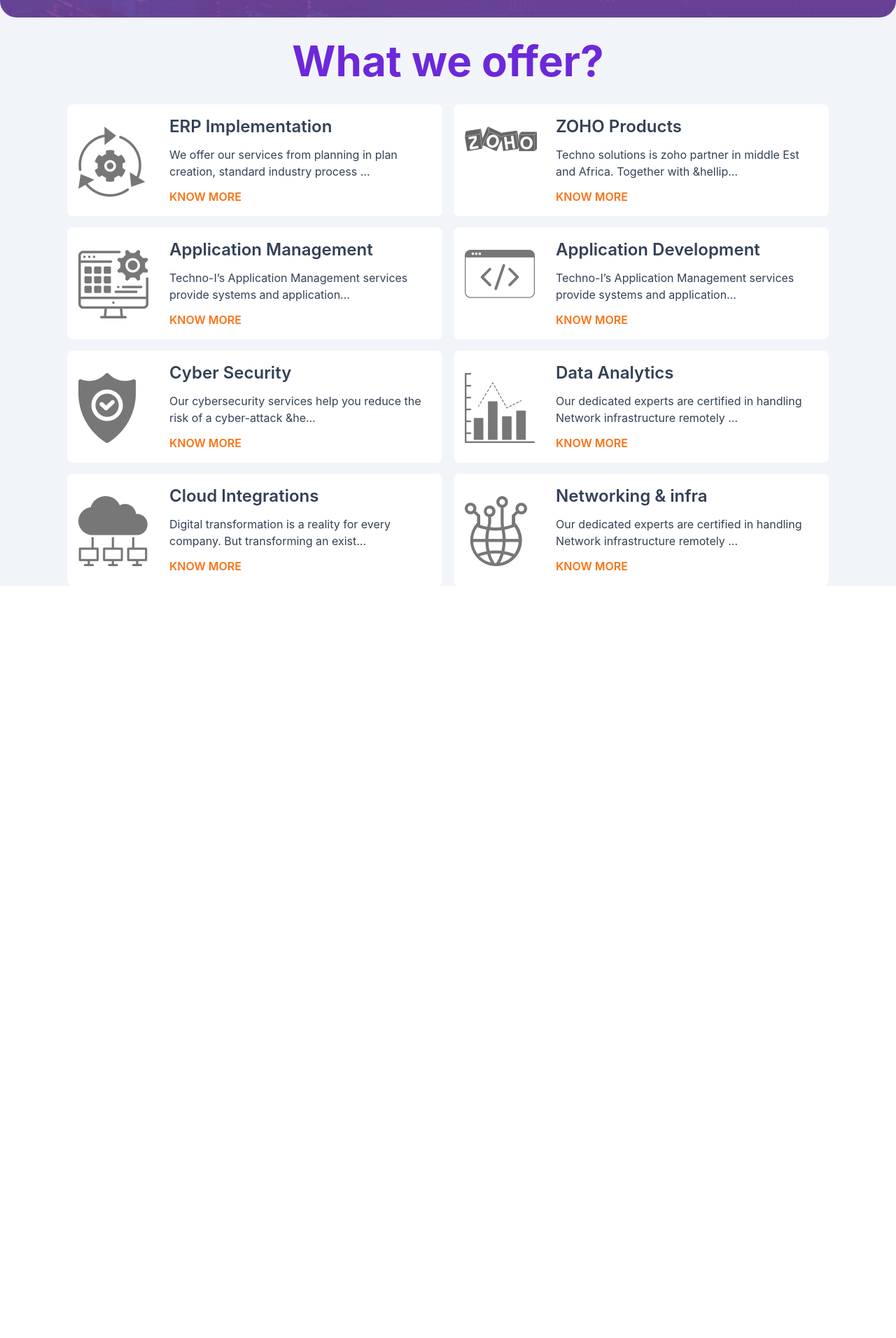
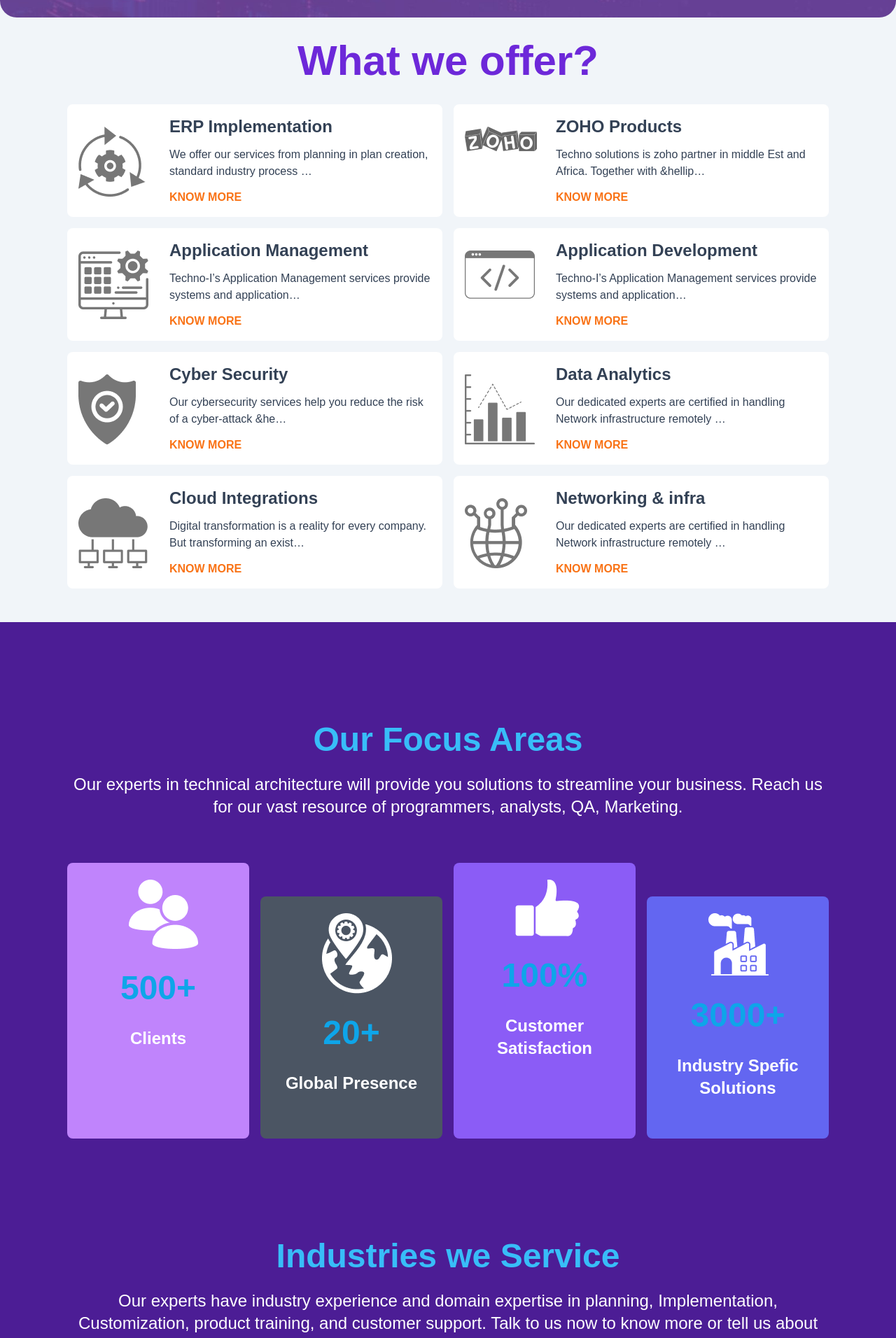
Before and after one commit to ali-mandela/techno, a React (Create React App) app: page /home in a window 1280 px wide. Shown: the part 875-2787 px from the top of the page at 70% size. Before the commit the page ends 1712 px from the top, so only its background shows below. Built offline with nearby package versions, Linux system fonts and the light colour scheme.

Commit message:
area 50% done

```diff
--- /dev/null
+++ b/src/components/Area.js
@@ -0,0 +1,45 @@
+import React from 'react';
+import homeBanner from '../assets/Hom-banner-Image-01-min-scaled.jpg'
+import user from '../assets/clients.png'
+import globe from '../assets/globe.png'
+import like from '../assets/like.png'
+import ind from '../assets/industry.png'
+
+const Area = () => {
+    return (
+        <div className=' bg-cover rounded-bl-3xl rounded-br-3xl bg-violet-900' >
+            <div className=''>
+                <h1 className='text-center font-Poppins font-semibold text-5xl text-sky-400 pt-36'>Our Focus Areas</h1>
+                <h1 className='text-white font-Poppins text-2xl text-center px-24 py-6 mb-10'>Our experts in technical architecture will provide you solutions to streamline your business. Reach us for our vast resource of programmers, analysts, QA, Marketing.</h1>
+            </div>
+            <div class="grid grid-cols-4 gap-4 mx-24">
+                <div className='bg-purple-400 rounded-lg p-6'>
+                    <img className='ml-16' src={user} alt="" />
+                    <h1 className='text-sky-500 font-Poppins font-bold text-center text-5xl my-8'>500+</h1>
+                    <h1 className='font-Poppins font-semibold text-white text-center text-2xl mb-8'>Clients</h1>
+                </div>
+                <div className='bg-gray-600 rounded-lg p-6 mt-12'>
+                    <img className='ml-16' src={globe} alt="" />
+                    <h1 className='text-sky-500 font-Poppins font-bold text-center text-5xl my-8'>20+</h1>
+                    <h1 className='font-Poppins font-semibold text-white text-center text-2xl mb-8'>Global Presence</h1>
+                </div>
+                <div className='bg-violet-500 rounded-lg p-6'>
+                    <img className='ml-16' src={like} alt="" />
+                    <h1 className='text-sky-500 font-Poppins font-bold text-center text-5xl my-8'>100%</h1>
+                    <h1 className='font-Poppins font-semibold text-white text-center text-2xl mb-8'>Customer Satisfaction</h1>
+                </div>
+                <div className='bg-indigo-500 rounded-lg p-6 mt-12'>
+                    <img className='ml-16' src={ind} alt="" />
+                    <h1 className='text-sky-500 font-Poppins font-bold text-center text-5xl my-8'>3000+</h1>
+                    <h1 className='font-Poppins font-semibold text-white text-center text-2xl mb-8'>Industry Spefic Solutions</h1>
+                </div>
+            </div>
+            <div className=''>
+                <h1 className='text-center font-Poppins font-semibold text-5xl text-sky-400 pt-36'>Industries we Service</h1>
+                <h1 className='text-white font-Poppins text-2xl text-center px-24 py-6 mb-10'>Our experts have industry experience and domain expertise in planning, Implementation, Customization, product training, and customer support. Talk to us now to know more or tell us about your requirements and we will be glad to pitch-in.</h1>
+            </div>
+        </div>
+    );
+};
+
+export default Area;
--- a/src/components/Banner.js
+++ b/src/components/Banner.js
@@ -6,12 +6,12 @@ const Banner = () => {
         <div className='w-full h-screen bg-cover rounded-bl-3xl rounded-br-3xl' style={{ backgroundImage: `url(${homeBanner})` }}>
             <div class="grid grid-cols-2 gap-4 ">
                 <div className='pl-24 py-52'>
-                    <h1 className='text-white font-bold text-4xl'>Leader in enterprise IT solution</h1>
+                    <h1 className='text-white font-bold text-4xl font-Poppins'>Leader in enterprise IT solution</h1>
 
-                    <h1 className='text-white font-semibold text-2xl py-10'>Experts that enable customer success with the implementation of right set of ZOHO tools</h1>
+                    <h1 className='text-white  text-2xl py-10  font-Poppins'>Experts that enable customer success with the implementation of right set of ZOHO tools</h1>
 
                     <button
-                        class="py-5 px-8 rounded-full text-2xl text-white bg-orange-500 uppercase">
+                        class="py-5 px-8 rounded-full text-2xl text-white bg-orange-500 uppercase  font-Poppins">
                         know more
                     </button>
                 </div>
--- a/src/components/Home.js
+++ b/src/components/Home.js
@@ -1,4 +1,5 @@
 import React from 'react';
+import Area from './Area';
 import Banner from './Banner';
 import Header from './Header';
 import Offer from './Offer';
@@ -9,6 +10,7 @@ const Home = () => {
             <Header />
             <Banner />
             <Offer />
+            <Area />
         </div>
     );
 };
--- a/src/components/Offer.js
+++ b/src/components/Offer.js
@@ -11,8 +11,8 @@ import net from '../assets/network.png'
 
 const Offer = () => {
     return (
-        <div className=' mx-24'>
-            <h1 className='text-violet-700 font-bold text-6xl  my-8 text-center'>What we offer?</h1>
+        <div className=' mx-24 pb-12'>
+            <h1 className='text-violet-700 font-bold text-6xl  my-8 text-center font-Poppins'>What we offer?</h1>
             <div class="grid grid-cols-2 gap-4">
                 <div class="grid grid-cols-4 gap-4 bg-white rounded-lg p-4">
                     <div className='col-span-1 mt-4'>
@@ -20,9 +20,9 @@ const Offer = () => {
                         <img src={erp} alt="" />
                     </div>
                     <div className='col-span-3'>
-                        <h1 className='text-slate-700 font-semibold text-2xl'>ERP Implementation</h1>
-                        <h1 className='text-slate-700 my-3'>We offer our services from planning in plan creation, standard industry process …</h1>
-                        <a className='text-orange-500 uppercase text-md font-semibold' href="">Know more</a>
+                        <h1 className='text-slate-700  font-Poppins font-semibold text-2xl'>ERP Implementation</h1>
+                        <h1 className='text-slate-700  font-Poppins my-3'>We offer our services from planning in plan creation, standard industry process …</h1>
+                        <a className='text-orange-500  font-Poppins uppercase text-md font-semibold' href="">Know more</a>
                     </div>
                 </div>
                 <div class="grid grid-cols-4 gap-4 bg-white rounded-lg p-4">
@@ -31,9 +31,9 @@ const Offer = () => {
 
                     </div>
                     <div className='col-span-3'>
-                        <h1 className='text-slate-700 font-semibold text-2xl'>ZOHO Products</h1>
-                        <h1 className='text-slate-700 my-3'>Techno solutions is zoho partner in middle Est and Africa. Together with &hellip…</h1>
-                        <a className='text-orange-500 uppercase text-md font-semibold' href="">Know more</a>
+                        <h1 className='text-slate-700  font-Poppins font-semibold text-2xl'>ZOHO Products</h1>
+                        <h1 className='text-slate-700  font-Poppins my-3'>Techno solutions is zoho partner in middle Est and Africa. Together with &hellip…</h1>
+                        <a className='text-orange-500  font-Poppins uppercase text-md font-semibold' href="">Know more</a>
                     </div>
                 </div>
                 <div class="grid grid-cols-4 gap-4 bg-white rounded-lg p-4">
@@ -42,10 +42,10 @@ const Offer = () => {
                         <img src={app} alt="" />
                     </div>
                     <div className='col-span-3'>
-                        <h1 className='text-slate-700 font-semibold text-2xl'>
+                        <h1 className='text-slate-700  font-Poppins font-semibold text-2xl'>
                             Application Management</h1>
-                        <h1 className='text-slate-700 my-3'>Techno-I’s Application Management services provide systems and application…</h1>
-                        <a className='text-orange-500 uppercase text-md font-semibold' href="">Know more</a>
+                        <h1 className='text-slate-700  font-Poppins my-3'>Techno-I’s Application Management services provide systems and application…</h1>
+                        <a className='text-orange-500  font-Poppins uppercase text-md font-semibold' href="">Know more</a>
                     </div>
                 </div>
                 <div class="grid grid-cols-4 gap-4 bg-white rounded-lg p-4">
@@ -54,9 +54,9 @@ const Offer = () => {
                         <img src={appdev} alt="" />
                     </div>
                     <div className='col-span-3'>
-                        <h1 className='text-slate-700 font-semibold text-2xl'>Application Development</h1>
-                        <h1 className='text-slate-700 my-3'>Techno-I’s Application Management services provide systems and application…</h1>
-                        <a className='text-orange-500 uppercase text-md font-semibold' href="">Know more</a>
+                        <h1 className='text-slate-700  font-Poppins font-semibold text-2xl'>Application Development</h1>
+                        <h1 className='text-slate-700 font-Poppins my-3'>Techno-I’s Application Management services provide systems and application…</h1>
+                        <a className='text-orange-500  font-Poppins uppercase text-md font-semibold' href="">Know more</a>
                     </div>
                 </div>
                 <div class="grid grid-cols-4 gap-4 bg-white rounded-lg p-4">
@@ -65,9 +65,9 @@ const Offer = () => {
                         <img src={cyber} alt="" />
                     </div>
                     <div className='col-span-3'>
-                        <h1 className='text-slate-700 font-semibold text-2xl'>Cyber Security</h1>
-                        <h1 className='text-slate-700 my-3'>Our cybersecurity services help you reduce the risk of a cyber-attack &he…</h1>
-                        <a className='text-orange-500 uppercase text-md font-semibold' href="">Know more</a>
+                        <h1 className='text-slate-700 font-Poppins font-semibold text-2xl'>Cyber Security</h1>
+                        <h1 className='text-slate-700 font-Poppins my-3'>Our cybersecurity services help you reduce the risk of a cyber-attack &he…</h1>
+                        <a className='text-orange-500 font-Poppins uppercase text-md font-semibold' href="">Know more</a>
                     </div>
                 </div>
                 <div class="grid grid-cols-4 gap-4 bg-white rounded-lg p-4">
@@ -76,10 +76,10 @@ const Offer = () => {
                         <img src={data} alt="" />
                     </div>
                     <div className='col-span-3'>
-                        <h1 className='text-slate-700 font-semibold text-2xl'>
+                        <h1 className='text-slate-700 font-Poppins font-semibold text-2xl'>
                             Data Analytics</h1>
-                        <h1 className='text-slate-700 my-3'>Our dedicated experts are certified in handling Network infrastructure remotely …</h1>
-                        <a className='text-orange-500 uppercase text-md font-semibold' href="">Know more</a>
+                        <h1 className='text-slate-700 font-Poppins my-3'>Our dedicated experts are certified in handling Network infrastructure remotely …</h1>
+                        <a className='text-orange-500  font-Poppins uppercase text-md font-semibold' href="">Know more</a>
                     </div>
                 </div>
                 <div class="grid grid-cols-4 gap-4 bg-white rounded-lg p-4">
@@ -88,10 +88,10 @@ const Offer = () => {
                         <img src={clud} alt="" />
                     </div>
                     <div className='col-span-3'>
-                        <h1 className='text-slate-700 font-semibold text-2xl'>
+                        <h1 className='text-slate-700 font-Poppins font-semibold text-2xl'>
                             Cloud Integrations</h1>
-                        <h1 className='text-slate-700 my-3'>Digital transformation is a reality for every company. But transforming an exist…</h1>
-                        <a className='text-orange-500 uppercase text-md font-semibold' href="">Know more</a>
+                        <h1 className='text-slate-700 font-Poppins my-3'>Digital transformation is a reality for every company. But transforming an exist…</h1>
+                        <a className='text-orange-500  font-Poppins uppercase text-md font-semibold' href="">Know more</a>
                     </div>
                 </div>
                 <div class="grid grid-cols-4 gap-4 bg-white rounded-lg p-4">
@@ -100,10 +100,10 @@ const Offer = () => {
                         <img src={net} alt="" />
                     </div>
                     <div className='col-span-3'>
-                        <h1 className='text-slate-700 font-semibold text-2xl'>
+                        <h1 className='text-slate-700  font-Poppins font-semibold text-2xl'>
                             Networking & infra</h1>
-                        <h1 className='text-slate-700 my-3'>Our dedicated experts are certified in handling Network infrastructure remotely …</h1>
-                        <a className='text-orange-500 uppercase text-md font-semibold' href="">Know more</a>
+                        <h1 className='text-slate-700  font-Poppins my-3'>Our dedicated experts are certified in handling Network infrastructure remotely …</h1>
+                        <a className='text-orange-500  font-Poppins uppercase text-md font-semibold' href="">Know more</a>
                     </div>
                 </div>
             </div>
--- a/src/index.css
+++ b/src/index.css
@@ -16,3 +16,5 @@ code {
 @tailwind base;
 @tailwind components;
 @tailwind utilities;
+
+@import url('https://fonts.googleapis.com/css2?family=Poppins&display=swap');
--- a/tailwind.config.js
+++ b/tailwind.config.js
@@ -2,7 +2,11 @@
 module.exports = {
   content: ["./src/**/*.{html,js}"],
   theme: {
-    extend: {},
+    extend: {
+      fontFamily: {
+        Poppins: ["Poppins", "sans-serif"]
+      },
+    },
   },
   plugins: [require("daisyui")],
 }
```
Also changed, not shown: src/components/Header.js (+4 -4 lines).
